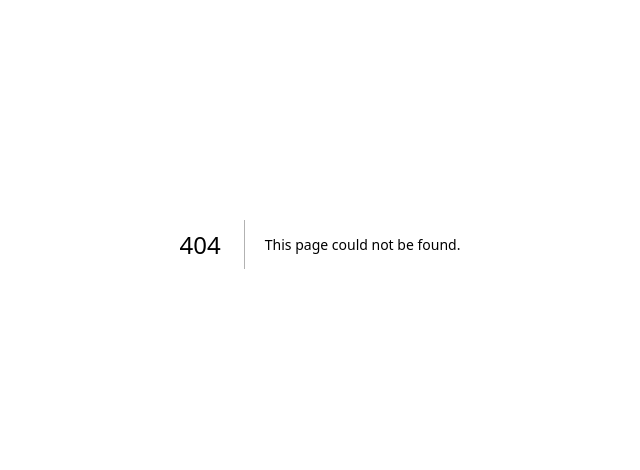
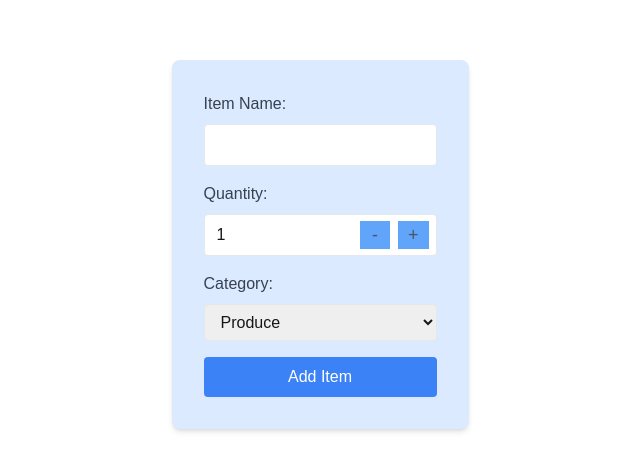
Before and after one commit to lucaslam704/cprg306-assignments, a Next.js app: page /week-5 in a window 1280 px wide. Before the commit this address had no page. Shown: the part 156-626 px from the top of the page, without its empty margins (320-960 px from the left). Built offline with nearby package versions, Linux system fonts and the light colour scheme.

Commit message:
add week 5

```diff
--- a/app/page.js
+++ b/app/page.js
@@ -1,12 +1,16 @@
 
 export default function Home() {
   return (
-    <div>
+    <div className="flex flex-col items-center justify-center">
       <title>Cprg306-Assignment</title>
-    <h1>CPRG 306: Web Development 2 - Assignments</h1>
-    <h2> <a href="https://cprg306-assignments-alpha-five.vercel.app/week-2" className="underline underline-offset-4 mb-2">Press here to proceed Week 2!</a></h2>
-    <h2> <a href="https://cprg306-assignments-alpha-five.vercel.app/week-3" className="underline underline-offset-4 mb-2">Press here to proceed Week 3!</a></h2>
-    <h2> <a href="https://cprg306-assignments-alpha-five.vercel.app/week-4" className="underline underline-offset-4 mb-2">Press here to proceed Week 4!</a></h2>
+    <h1 className="text-3xl">CPRG 306: Web Development 2 - Assignments</h1>
+    <h1 className="text-xl font-earthlight">by Lucas</h1>
+      <div className="flex flex-col items-center justify-center min-h-[400px] gap-12">
+        <h2> <a href="https://cprg306-assignments-alpha-five.vercel.app/week-2" className="underline underline-offset-4 mb-2">Press here to proceed Week 2!</a></h2>
+        <h2> <a href="https://cprg306-assignments-alpha-five.vercel.app/week-3" className="underline underline-offset-4 mb-2">Press here to proceed Week 3!</a></h2>
+        <h2> <a href="https://cprg306-assignments-alpha-five.vercel.app/week-4" className="underline underline-offset-4 mb-2">Press here to proceed Week 4!</a></h2>
+        <h2> <a href="https://cprg306-assignments-alpha-five.vercel.app/week-5" className="underline underline-offset-4 mb-2">Press here to proceed Week 5!</a></h2>
+      </div>
     </div>
   );
 }
--- /dev/null
+++ b/app/week-5/new-item.js
@@ -0,0 +1,109 @@
+"use client";
+import { useState } from 'react';
+
+export default function NewItem() {
+    const [name, setName] = useState("");
+    const [quantity, setQuantity] = useState(1);
+    const [category, setCategory] = useState("produce");
+
+    const increment = () => {
+        if (quantity < 99) {
+            setQuantity(quantity + 1);
+        }
+    };
+
+    const decrement = () => {
+        if (quantity > 1) {
+            setQuantity(quantity - 1);
+        }
+    };
+
+    const handleSubmit = (event) => {
+        event.preventDefault();
+        const item = {
+            name,
+            quantity,
+            category,
+        };
+        console.log(item);
+        alert(`Added item: ${name}, Quantity: ${quantity}, Category: ${category}`);
+        setName("");
+        setQuantity(1);
+        setCategory("produce");
+    };
+
+    return (
+        <div className="flex justify-center items-center min-h-screen">
+            <form onSubmit={handleSubmit} className="p-8 bg-blue-100 rounded-lg shadow-md">
+                <div className="mb-4">
+                    <label className="block text-gray-700 mb-2">Item Name:</label>
+                    <input
+                        type="text"
+                        value={name}
+                        onChange={(e) => setName(e.target.value)}
+                        required
+                        className="w-full px-3 py-2 border rounded"
+                    />
+                </div>
+
+                <div className="mb-4">
+                    <label className="block text-gray-700 mb-2">Quantity:</label>
+                    <div className="relative flex items-center">
+                        <input
+                            type="number"
+                            min="1"
+                            max="99"
+                            value={quantity}
+                            required
+                            className="w-full px-3 py-2 border rounded"
+                        />
+                        <div className="absolute right-0 h-full flex items-center mr-2 gap-2">
+                            <button
+                                type="button"
+                                onClick={decrement}
+                                className="text-lg px-3 bg-blue-400 rounded-none text-gray-600 hover:text-gray-800"
+                            >
+                                -
+                            </button>
+                            <button
+                                type="button"
+                                onClick={increment}
+                                className="text-lg px-2.5 bg-blue-400 rounded-none text-gray-600 hover:text-gray-800"
+                            >
+                                +
+                            </button>
+                        </div>
+                    </div>
+                </div>
+
+                <div className="mb-4">
+                    <label className="block text-gray-700 mb-2">Category:</label>
+                    <select
+                        value={category}
+                        onChange={(e) => setCategory(e.target.value)}
+                        className="w-full px-3 py-2 border rounded"
+                    >
+                        <option value="Produce">Produce</option>
+                        <option value="Dairy">Dairy</option>
+                        <option value="Bakery">Bakery</option>
+                        <option value="Meat">Meat</option>
+                        <option value="Frozen-Foods">Frozen Foods</option>
+                        <option value="Canned-Goods">Canned Goods</option>
+                        <option value="Dry-Goods">Dry Goods</option>
+                        <option value="Beverages">Beverages</option>
+                        <option value="Snacks">Snacks</option>
+                        <option value="Household">Household</option>
+                        <option value="Other">Other</option>
+                    </select>
+                </div>
+
+                <button
+                    type="submit"
+                    className="w-full bg-blue-500 text-white py-2 px-4 rounded hover:bg-blue-600"
+                >
+                    Add Item
+                </button>
+            </form>
+        </div>
+    );
+}
--- /dev/null
+++ b/app/week-5/page.js
@@ -0,0 +1,11 @@
+import Button from './new-item';
+
+
+export default function Page() {
+    return (
+        <div>
+            <title>Week 4</title>
+            <Button />
+        </div>
+    );
+}
```
Also changed, not shown: app/week-4/item-list.js (deleted).
